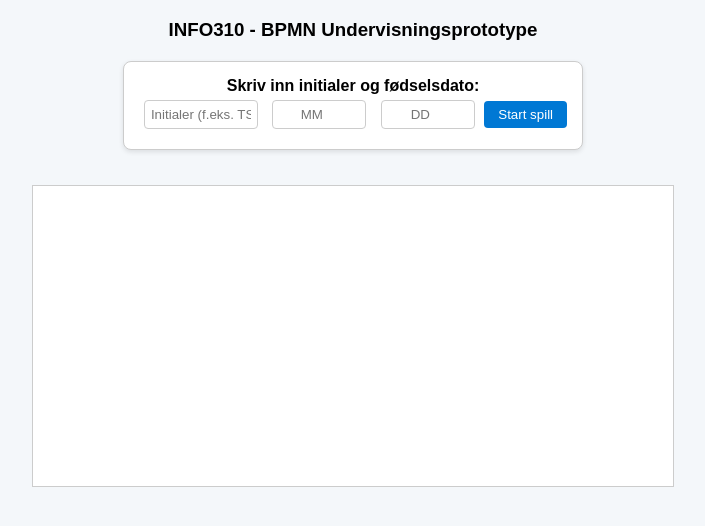
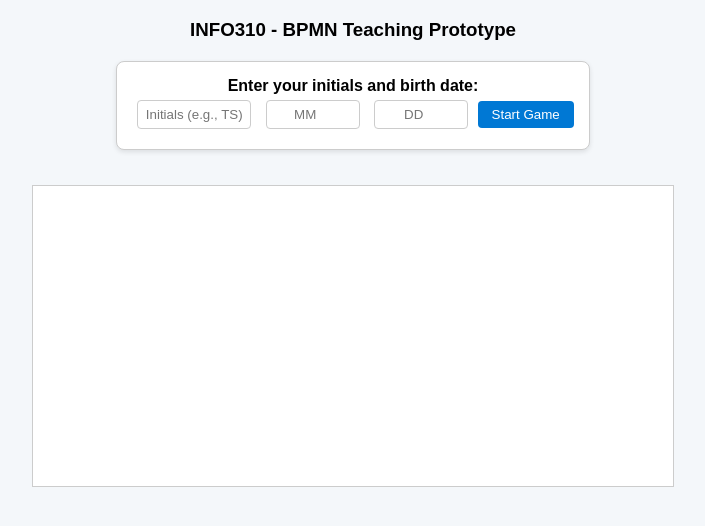
Before and after one commit to GSAmundsen/gsamundsen.github.io, a plain HTML site: page index.html in a window 1280 px wide. Shown: the whole page, without its empty margins (287-992 px from the left). Drawn offline with Linux system fonts and the light colour scheme.

Commit message:
Update index.html

```diff
--- a/index.html
+++ b/index.html
@@ -2,7 +2,7 @@
 <html lang="en">
 <head>
   <meta charset="UTF-8">
-  <title>INFO310 Gruppeoppgave</title>
+  <title>INFO310 - BPMN Teaching Prototype</title>
   <meta name="viewport" content="width=device-width, initial-scale=1.0">
   <link rel="stylesheet" href="css/style.css">
   <style>
@@ -59,18 +59,18 @@
 </head>
 
 <body>
-  <h3>INFO310 - BPMN Undervisningsprototype</h3>
+  <h3>INFO310 - BPMN Teaching Prototype</h3>
 
-  <!-- Spilleren skriver inn ID -->
+  <!-- Player ID input section -->
   <div id="playerSection">
-    <label><b>Skriv inn initialer og fødselsdato:</b></label><br>
-    <input type="text" id="initials" placeholder="Initialer (f.eks. TS)" maxlength="3" style="width:100px;">
+    <label><b>Enter your initials and birth date:</b></label><br>
+    <input type="text" id="initials" placeholder="Initials (e.g., TS)" maxlength="3" style="width:100px;">
     <input type="number" id="birthMonth" placeholder="MM" min="1" max="12" style="width:80px;">
     <input type="number" id="birthDay" placeholder="DD" min="1" max="31" style="width:80px;">
-    <button onclick="startGame()">Start spill</button>
+    <button onclick="startGame()">Start Game</button>
   </div>
 
-  <!-- Viser ID etter at spillet starter -->
+  <!-- Shows after player starts -->
   <div id="playerInfo" style="display:none;"></div>
 
   <div id="app">
@@ -78,42 +78,41 @@
     <canvas id="BPMNcanvas"></canvas>
   </div>
 
-  <!-- Koble til skriptfiler -->
+  <!-- JS files -->
   <script src="js/model.js"></script>
   <script src="js/view.js"></script>
   <script src="js/controller.js"></script>
   <script src="js/drawFunctions.js"></script>
 
-  <!-- Opprett spiller og start spill -->
+  <!-- Player ID and start logic -->
   <script>
     function startGame() {
       const initials = document.getElementById("initials").value.trim().toUpperCase();
       const month = document.getElementById("birthMonth").value.trim();
       const day = document.getElementById("birthDay").value.trim();
 
-      // Enkle sjekker
       if (!initials || !month || !day) {
-        alert("Fyll inn alle felt (initialer, måned og dag).");
+        alert("Please fill in all fields (initials, month, and day).");
         return;
       }
 
-      // Formater til to siffer
+      // Format with leading zero
       const formattedMonth = month.padStart(2, "0");
       const formattedDay = day.padStart(2, "0");
 
-      // Lag spiller-ID, f.eks. TS2607
+      // Create player ID (example: TS2607)
       player.id = `${initials}${formattedDay}${formattedMonth}`;
-      console.log("Spiller-ID:", player.id);
+      console.log("Player ID:", player.id);
 
-      // Lagre ID i nettleseren
+      // Save ID in browser
       localStorage.setItem("lastPlayerID", player.id);
 
-      // Skjul input og vis bekreftelse
+      // Hide input fields, show player info
       document.getElementById("playerSection").style.display = "none";
       document.getElementById("playerInfo").style.display = "block";
-      document.getElementById("playerInfo").innerText = `Spiller-ID: ${player.id}`;
+      document.getElementById("playerInfo").innerText = `Player ID: ${player.id}`;
 
-      // Start quiz og spill
+      // Start game
       loadQuizResult();
       initCanvas();
     }
```
